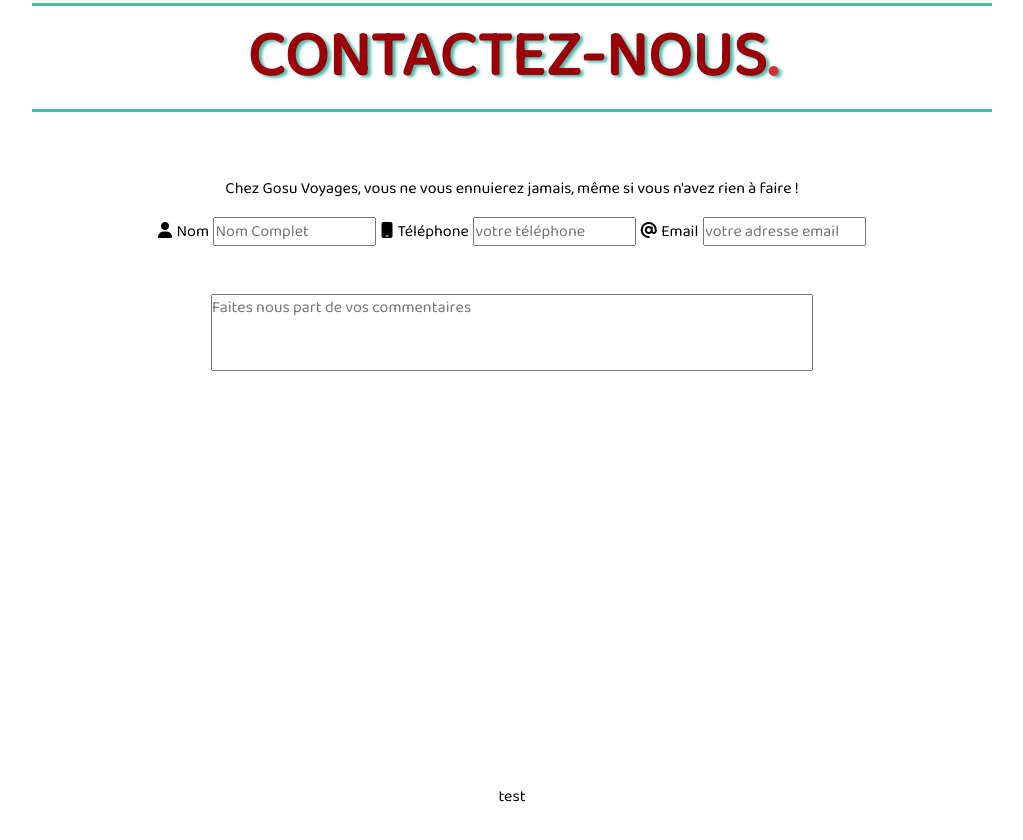
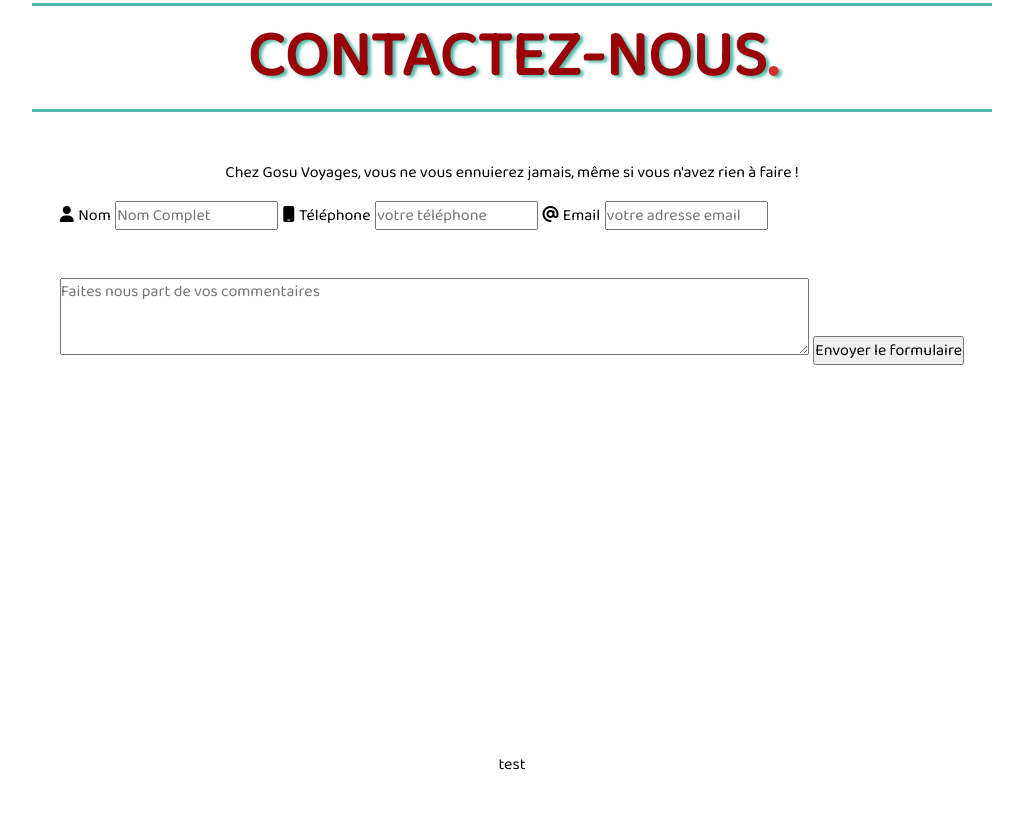
Before and after one commit to AntoniSDev/Site-Voyage, a plain HTML site: page index.html in a window 1280 px wide. Shown: the part 3119-3959 px from the top of the page, without its empty margins (128-1151 px from the left). Drawn offline with Linux system fonts and the light colour scheme.

Commit message:
Travail sur formulaire

```diff
--- a/css/styles.css
+++ b/css/styles.css
@@ -24,7 +24,7 @@
 
 p{
     text-align: center;
-    margin-top: 2rem;
+    margin-top: 1rem;
     margin-bottom: 1rem;
 }
 
@@ -392,12 +392,9 @@
     display: block;
     width: auto;
     height: 10rem;
+    align-items: center;
 }
 #bas{
     margin-top: 3rem;
-    text-align: center;
+    align-items: center;
 }
-
-textarea {
-    resize: none;
-  }
--- a/index.html
+++ b/index.html
@@ -119,8 +119,11 @@
                             <input type="text" id="email" placeholder="votre adresse email">
 
                     <div id="bas">
-                        <textarea rows="3" cols="80" name="Commentaire" placeholder="Faites nous part de vos commentaires"></textarea>
+                        <textarea rows="3" cols="100" name="Commentaire" placeholder="Faites nous part de vos commentaires"></textarea>
+                        <input type="submit" value="Envoyer le formulaire">
+
                     </div>
+
 
 
                 </form>
```
